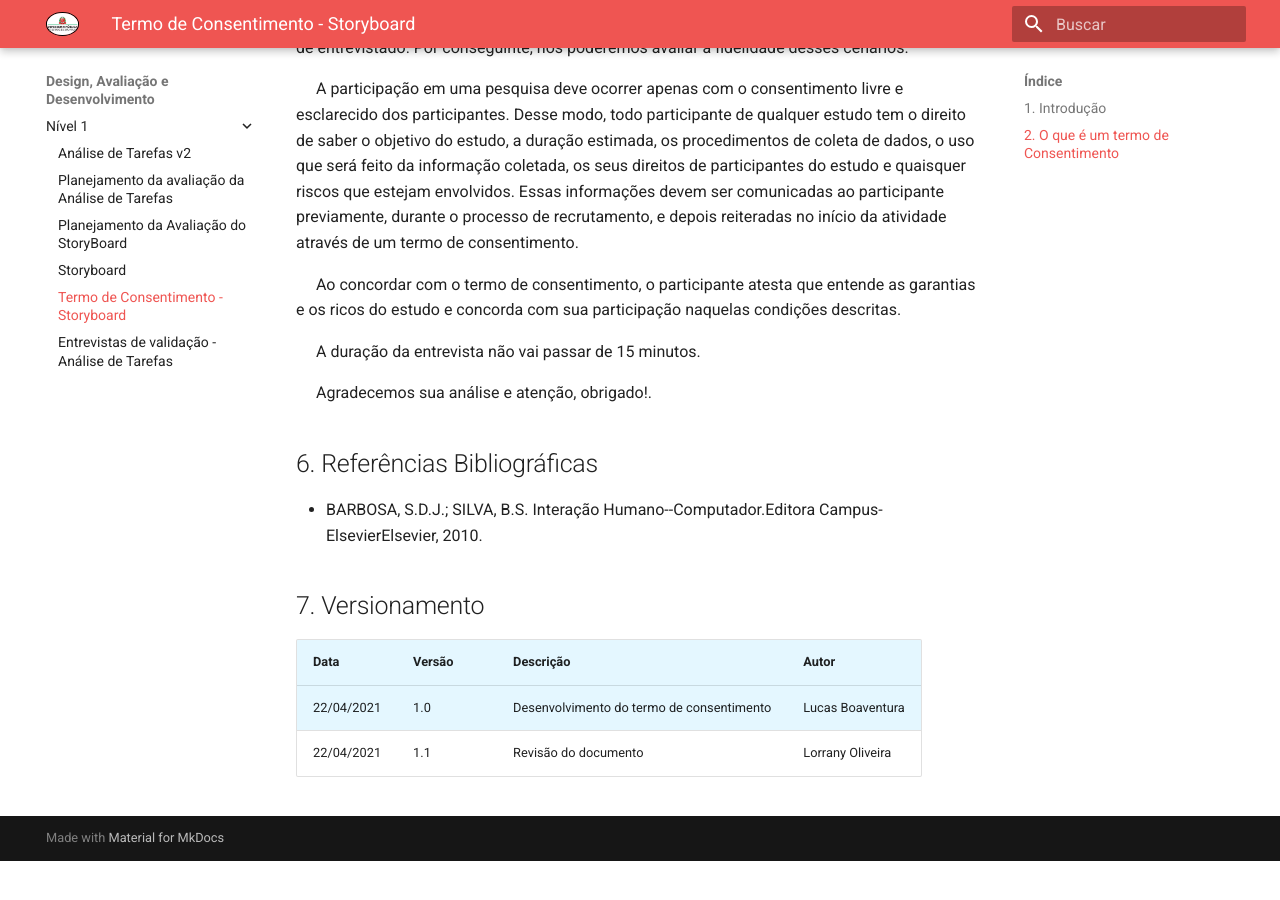
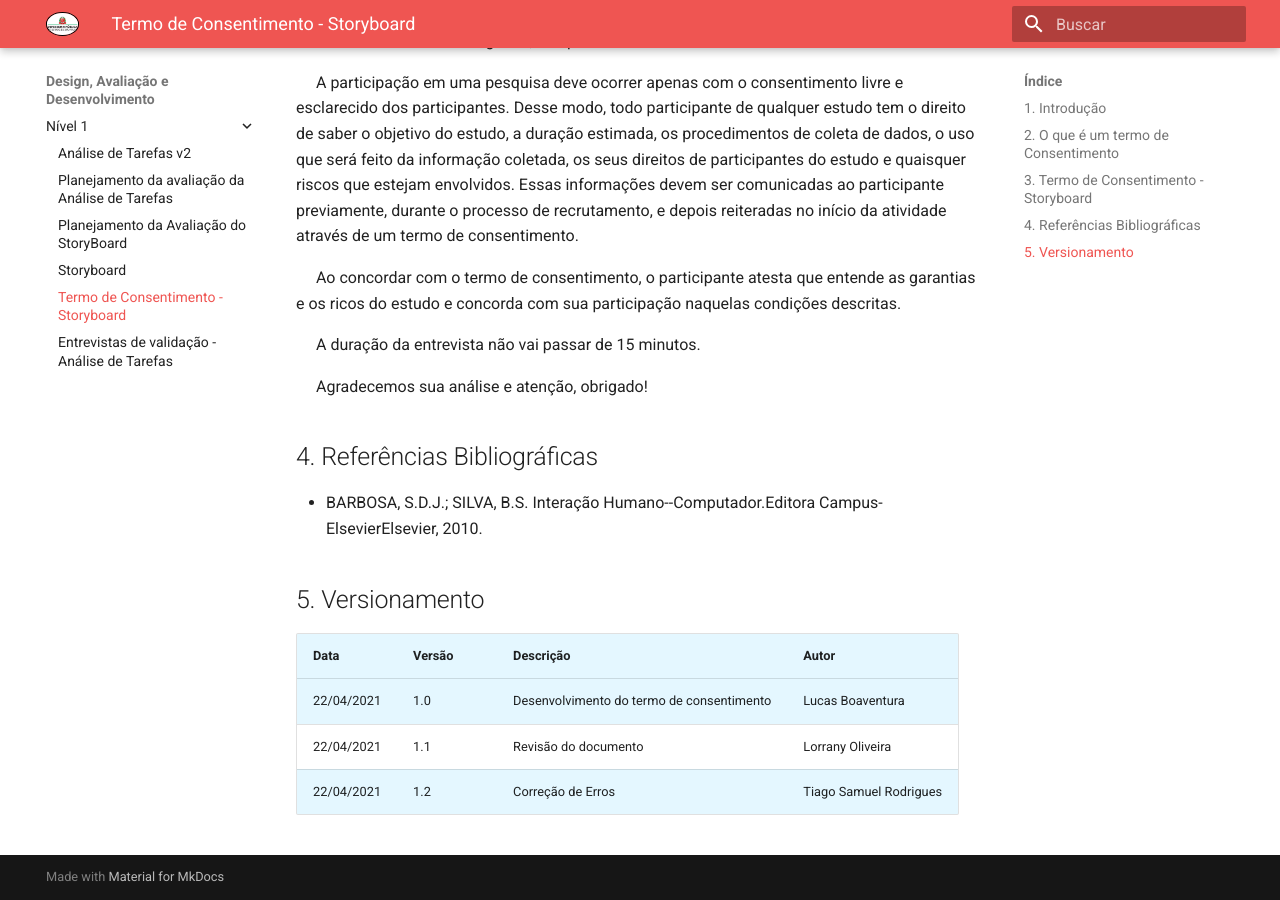
Before and after one commit to ailtonaires/2020.2-DefensoriaSP, an MkDocs documentation site: the page built from docs/Design,-Avaliação-e-Desenvolvimento/Nível-1/termo-consentimento-storyboard.md, in a window 1280 px wide and 900 px high, scrolled down 1085 px. Built offline with MkDocs 1.6.1 and Material for MkDocs 9.7.7, drawn with Linux system fonts in a browser that asks for light colours; before the commit the page ends 1946 px from its top, so only the background shows below that.

Commit message:
Revisa e corrige termo de consentimento

```diff
--- a/docs/Design,-Avaliação-e-Desenvolvimento/Nível-1/termo-consentimento-storyboard.md
+++ b/docs/Design,-Avaliação-e-Desenvolvimento/Nível-1/termo-consentimento-storyboard.md
@@ -12,7 +12,7 @@
 
 <p>&emsp; Visto que foi identificado a necessidade de validar alguns artefatos do nosso projeto através de entrevistas com clientes, foi necessário a realização de um termo de consentimento.</p>
 
-# 3. Termo de Consentimento - Storyboard
+## 3. Termo de Consentimento - Storyboard
 
 <p>&emsp; Nós domos alunos de Engenharia de Software  da Universidade de Brasília, e estamos realizando um projeto de da disciplina de Interação Humano Computador, com o objetivo de observar a interface do site da Defensoria Pública do Estado de São Paulo.</p>
 
@@ -26,15 +26,16 @@
 
 <p>&emsp; A duração da entrevista não vai passar de 15 minutos.</p>
 
-<p>&emsp; Agradecemos sua análise e atenção, obrigado!.</p>
+<p>&emsp; Agradecemos sua análise e atenção, obrigado!</p>
 
-## 6. Referências Bibliográficas
+## 4. Referências Bibliográficas
 
 - BARBOSA, S.D.J.; SILVA, B.S. Interação Humano--Computador.Editora Campus- ElsevierElsevier, 2010.
 
-## 7. Versionamento
+## 5. Versionamento
 
 | Data       | Versão | Descrição                                 | Autor            |
 | ---------- | ------ | ----------------------------------------- | ---------------- |
 | 22/04/2021 | 1.0    | Desenvolvimento do termo de consentimento | Lucas Boaventura |
 | 22/04/2021 | 1.1    | Revisão do documento | Lorrany Oliveira |
+| 22/04/2021 | 1.2    | Correção de Erros | Tiago Samuel Rodrigues |
```
